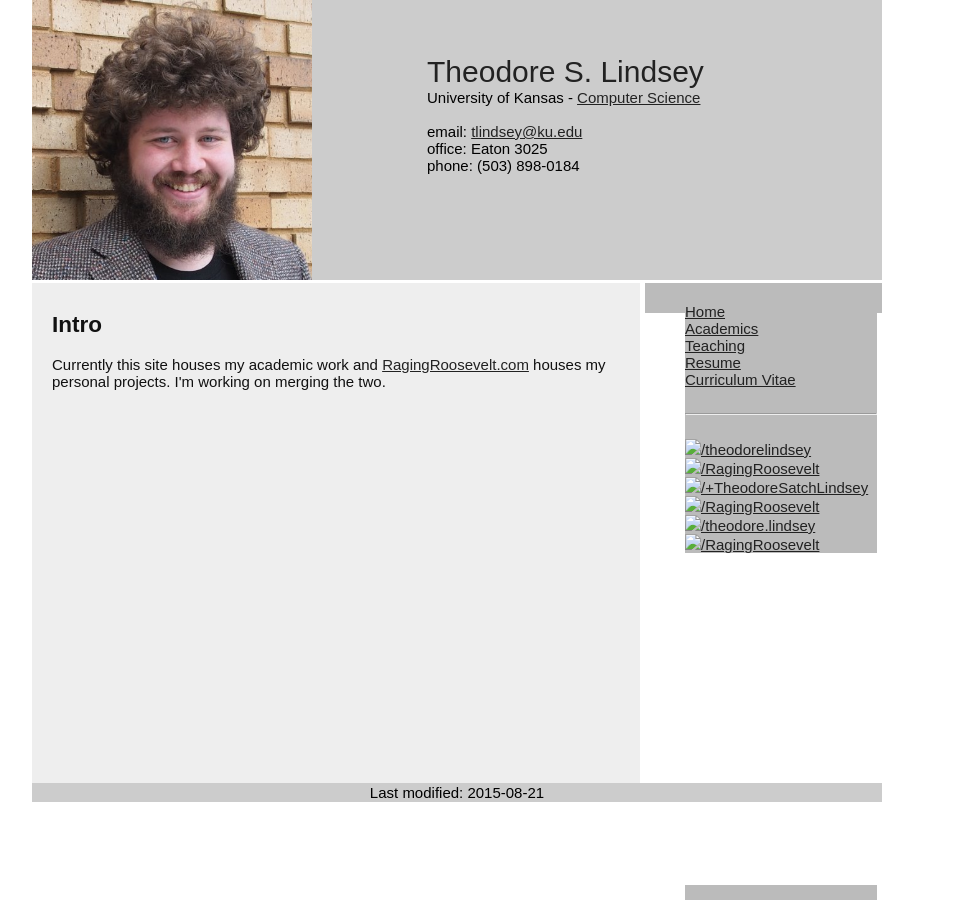
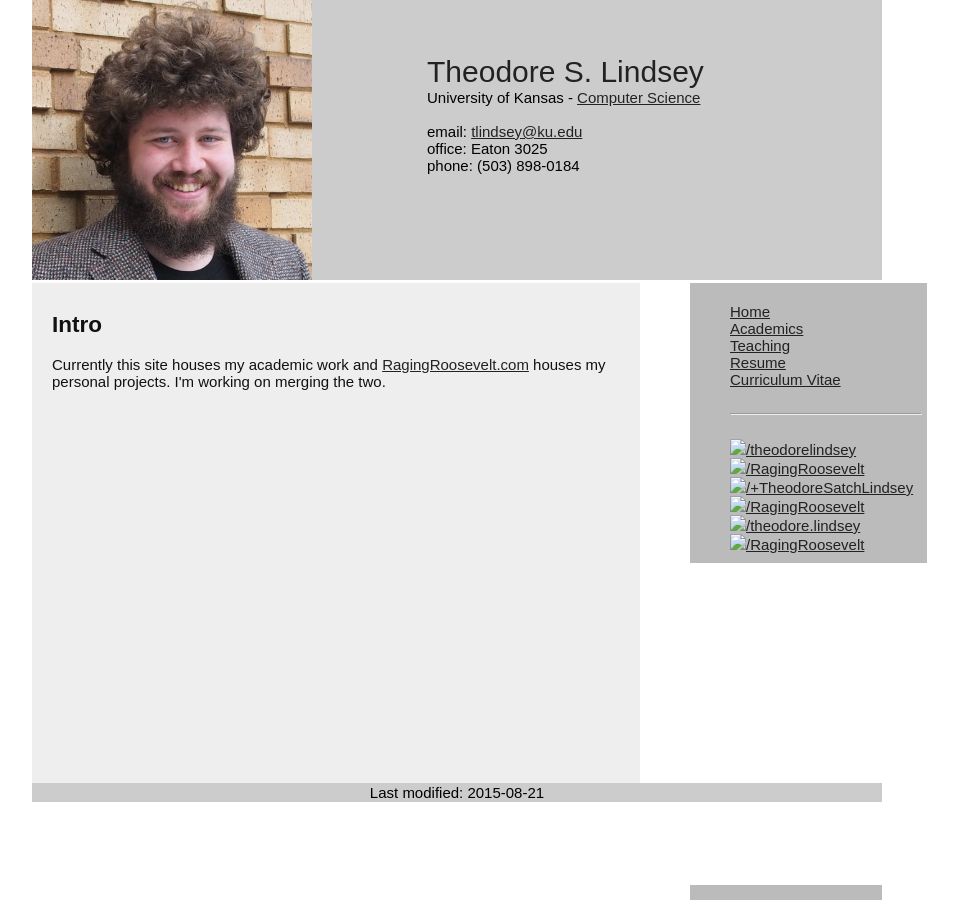
Before and after one commit to RagingRoosevelt/RagingRoosevelt.github.io, a Jekyll site: the page built from index.html, in a window 1280 px wide. Shown: the whole page, without its empty margins (183-1141 px from the left). Built offline with Jekyll 4.4.1, drawn with Linux system fonts in a browser that asks for light colours.

Commit message:
fixed layout css

```diff
--- a/css/grad.css
+++ b/css/grad.css
@@ -73,11 +73,11 @@ body {
 	width:192px;
         /*width:15%;*/
 	float:right;
-	padding:20px 5px 10px 40px;
-        display:inline-block;
-        background-color:#BBBBBB;
-        /*color:#ee3300; */
-        min-height:100%/*470px*/;
+	/*padding:20px 5px 10px 40px;*/
+    display:inline-block;
+    background-color:#BBBBBB;
+    /*color:#ee3300; */
+    min-height:100%/*470px*/;
 }
 
 #nav {
@@ -85,8 +85,8 @@ body {
         /*width:15%;*/
     position: absolute;
 	/*float:right;*/
-	/*padding:20px 5px 10px 40px;*/
-    display:inline-block;
+	padding:20px 5px 10px 40px;
+    display:block;
     background-color:#BBBBBB;
     /*color:#ee3300; */
     /*min-height:100%*//*470px*/;
@@ -98,7 +98,7 @@ body {
     position: absolute;
 	/*float:right;*/
 	/*padding:20px 5px 10px 40px;*/
-    display:inline-block;
+    display:block;
     background-color:#BBBBBB;
     /*color:#ee3300; */
     /*min-height:100%*//*470px*/;
```
